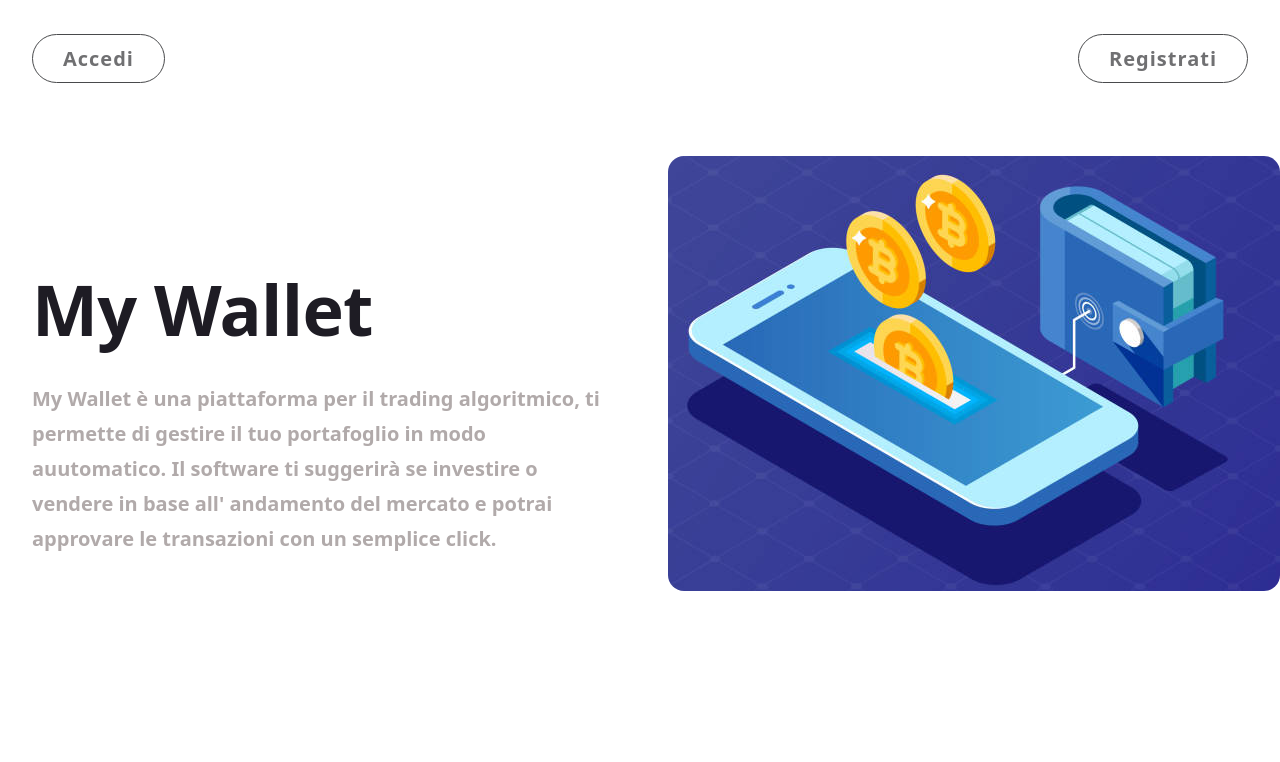
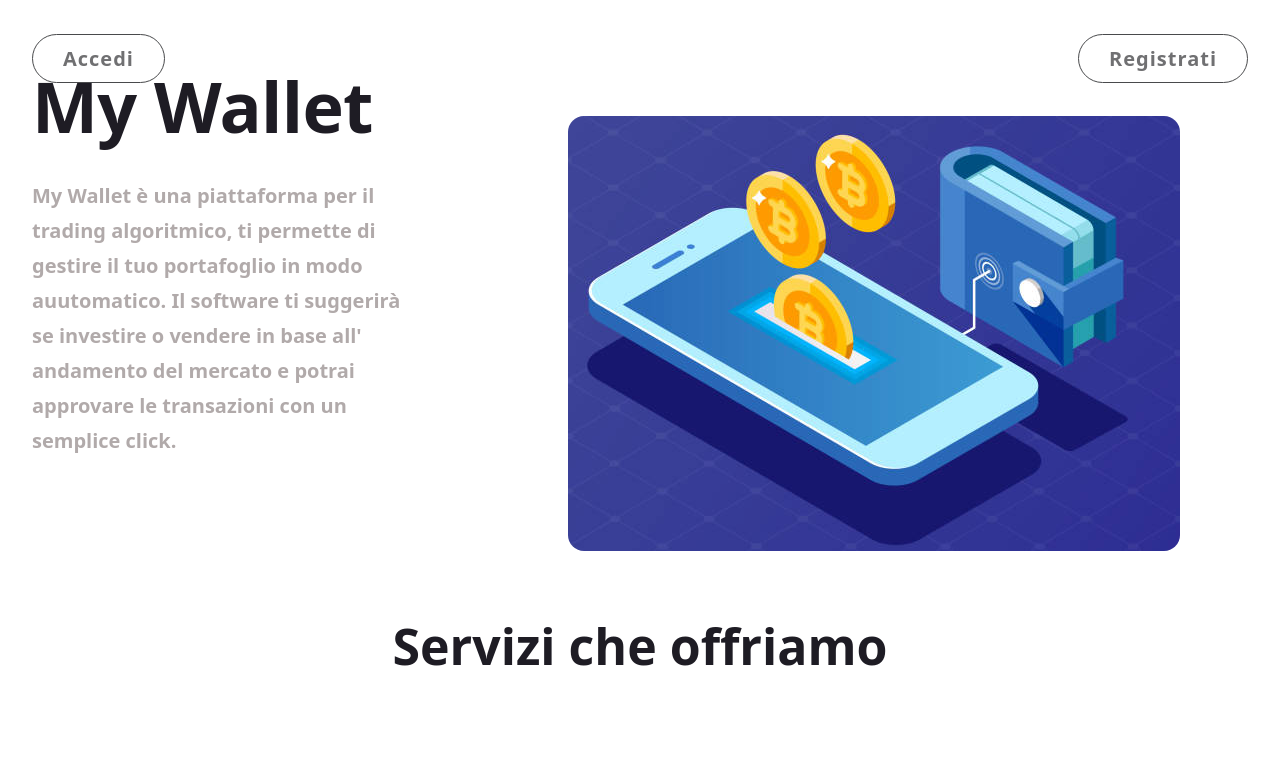
Before and after one commit to andrearoota/SoftwareEngineeringProject, a React (Create React App) app in the folder frontend/: page / in a window 1280 px wide. Shown: the top 762 px of the page. Built offline with nearby package versions, Linux system fonts and the light colour scheme.

Commit message:
small changes

```diff
--- a/frontend/src/components/Header.css
+++ b/frontend/src/components/Header.css
@@ -3,6 +3,7 @@ header {
     margin: auto;
     max-width: 95%;
     margin-top: 100px;
+
     display: flex;
     justify-content: space-between;
     align-items: center;
--- a/frontend/src/components/Hero.css
+++ b/frontend/src/components/Hero.css
@@ -1,12 +1,12 @@
 .hero-section {
-    height: 100vh;
+    height: 100%;
     display: flex;
     flex-direction: column;
     justify-content: center;
 }
 
 .hero-section .container-hero {
-    width: 1290px;
+    width: 100%;
     margin: auto;
     max-width: 95%;
 }
@@ -84,7 +84,7 @@
 
 .hero-section .content-hero .right-side {
     width: 580px;
-    height: 520px;
-    position: relative;
+    height: 300px;
     border-radius: 200;
+    margin: 100px;
 }
--- a/frontend/src/index.css
+++ b/frontend/src/index.css
@@ -38,6 +38,7 @@ code {
     margin-top: 20px;
     margin-left: 20px;
     margin-right: 20px;
+
 }
 
 .menu{
```
